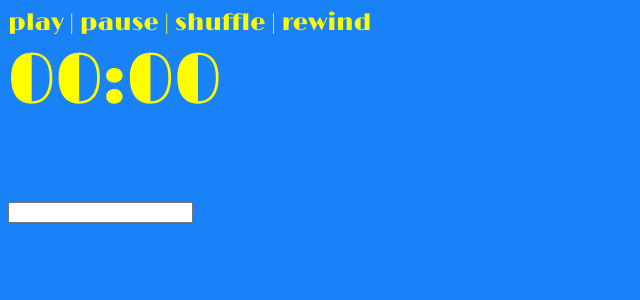
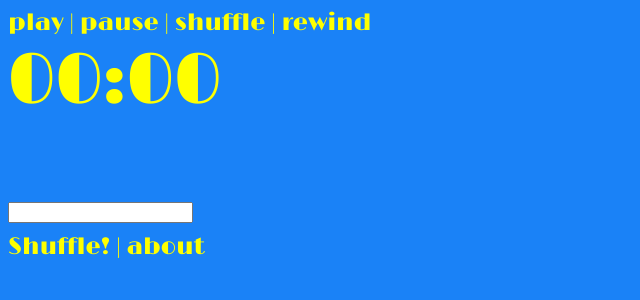
Before and after one commit to jgumbley/beatshuffle, a Flask app: template templates/player.html in a window 1280 px wide. Shown: the top 300 px of the page, without its empty margins (0-640 px from the left). Run offline with Flask 2, Linux system fonts and the light colour scheme; the template is opened without the code that fills it, so the values that code supplies are empty.

Commit message:
coming nicely

```diff
--- a/static/css/main.css
+++ b/static/css/main.css
@@ -19,6 +19,10 @@ hr {
     background-color: yellow;
 }
 
+div.footer {
+    font-size: 24px;
+}
+
 div.controls {
     font-size: 24px;
     }
--- a/templates/index.html
+++ b/templates/index.html
@@ -3,11 +3,11 @@
 {% block body %}
 <h1>{{ name }}</h1>
 
+<hr/>
 
   {% for tnz in tnzs %}
-  <div font-family="Courier">
-  <a href="/player/{{ tnz }}/">{{ tnz }}</a>
-  </div>
+  <a href="/player/{{ tnz }}/">mix</a> |
   {% endfor %}
 
+<hr/>
 {% endblock %}
--- a/templates/layout.html
+++ b/templates/layout.html
@@ -10,6 +10,11 @@
 </head>
 <body>
     {% block body %} {% endblock %}
+
+    <div class="footer">
+        <a href="/shuffle">Shuffle!</a> | <a href="/about">about</a>
+    </div>
+
 </body>
 
 {% block scripts %} {% endblock %}
--- a/webapp.py
+++ b/webapp.py
@@ -1,6 +1,7 @@
 from flask import Flask
 from flask import render_template
 from flask import jsonify
+from flask import redirect
 from flaskext.sqlalchemy import SQLAlchemy
 from persist import Mix, Tag
 
@@ -16,9 +17,17 @@ def index():
     return render_template('index.html', tnzs=tnz)
 
 @app.route("/")
+def root():
+    return redirect("/shuffle")
+
+@app.route("/shuffle")
 def genres():
     i = db.session.query(Tag).all()
-    return render_template('cloud.html', items=i)
+    return render_template('shuffle.html', items=i)
+
+@app.route("/about")
+def about():
+    return render_template('about.html' )
 
 @app.route("/player/<tn_hash>/")
 def player(tn_hash):
@@ -42,4 +51,4 @@ def hydrate_filter(s):
 
 if __name__ == "__main__":
     app.debug = True
-    app.run( port=80)
+    app.run(host="172.16.26.33", port=80)
```
Also changed, not shown: templates/about.html (added, +8 -0 lines), templates/shuffle.html (renamed from templates/cloud.html).
